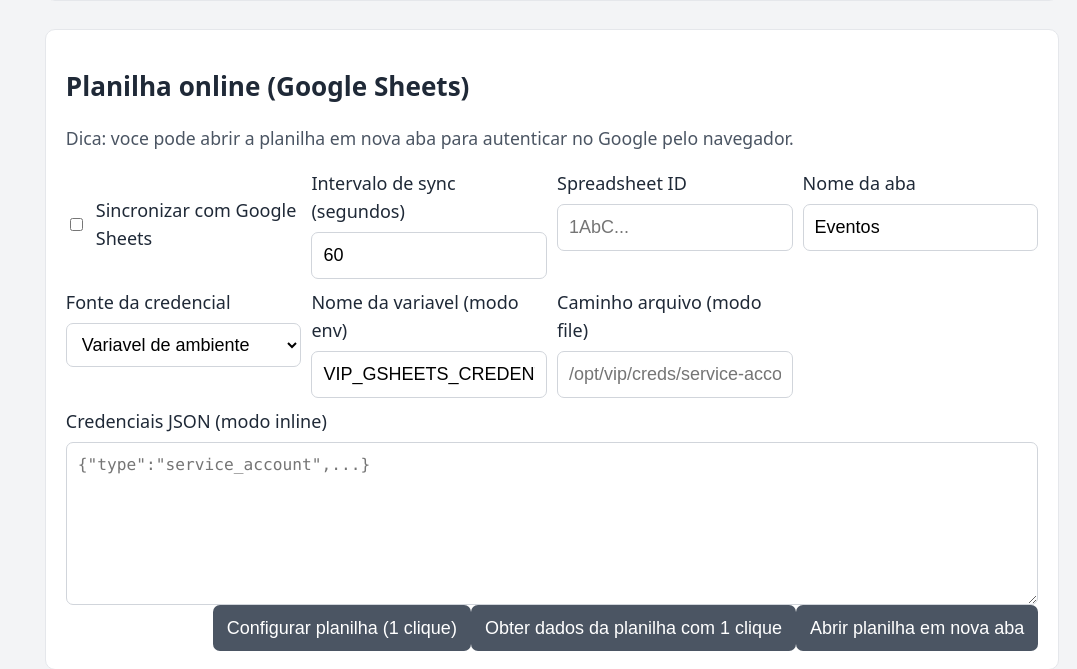
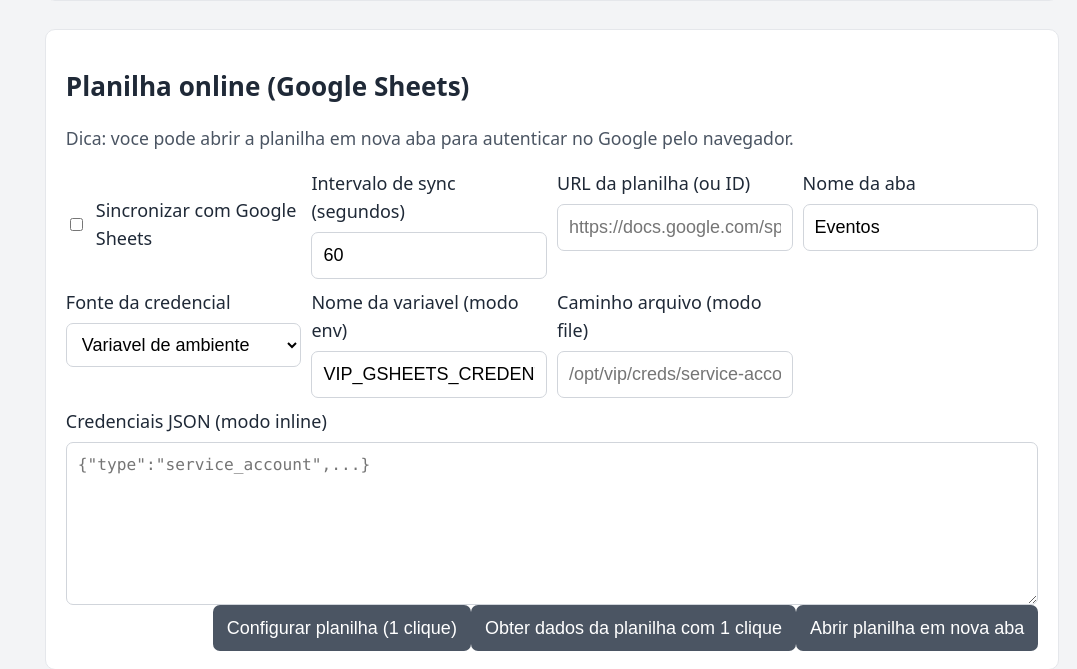
Before and after one commit to davigodoy/VIP, a FastAPI app: page / in a window 1280 px wide. Shown: the part 4678-5347 px from the top of the page, without its empty margins (203-1280 px from the left). Run offline with FastAPI, Linux system fonts and the light colour scheme; data comes from the database, SQL or seed files in the repository; data that the repository does not hold is empty.

Commit message:
Fix face

```diff
--- a/templates/index.html
+++ b/templates/index.html
@@ -280,7 +280,7 @@
           <div class="grid">
             <label class="checkbox"><input type="checkbox" name="sync_google_sheets_enabled" {% if config.sync_google_sheets_enabled %}checked{% endif %} />Sincronizar com Google Sheets</label>
             <label>Intervalo de sync (segundos)<input type="number" name="sync_interval_sec" min="30" max="3600" value="{{ config.sync_interval_sec }}" required /></label>
-            <label>Spreadsheet ID<input type="text" name="sync_spreadsheet_id" value="{{ config.sync_spreadsheet_id }}" placeholder="1AbC..." /></label>
+            <label>URL da planilha (ou ID)<input type="text" name="sync_spreadsheet_id" value="{{ config.sync_spreadsheet_id }}" placeholder="https://docs.google.com/spreadsheets/d/.../edit" /></label>
             <label>Nome da aba<input type="text" name="sync_worksheet_name" value="{{ config.sync_worksheet_name }}" required /></label>
             <label>
               Fonte da credencial
```
